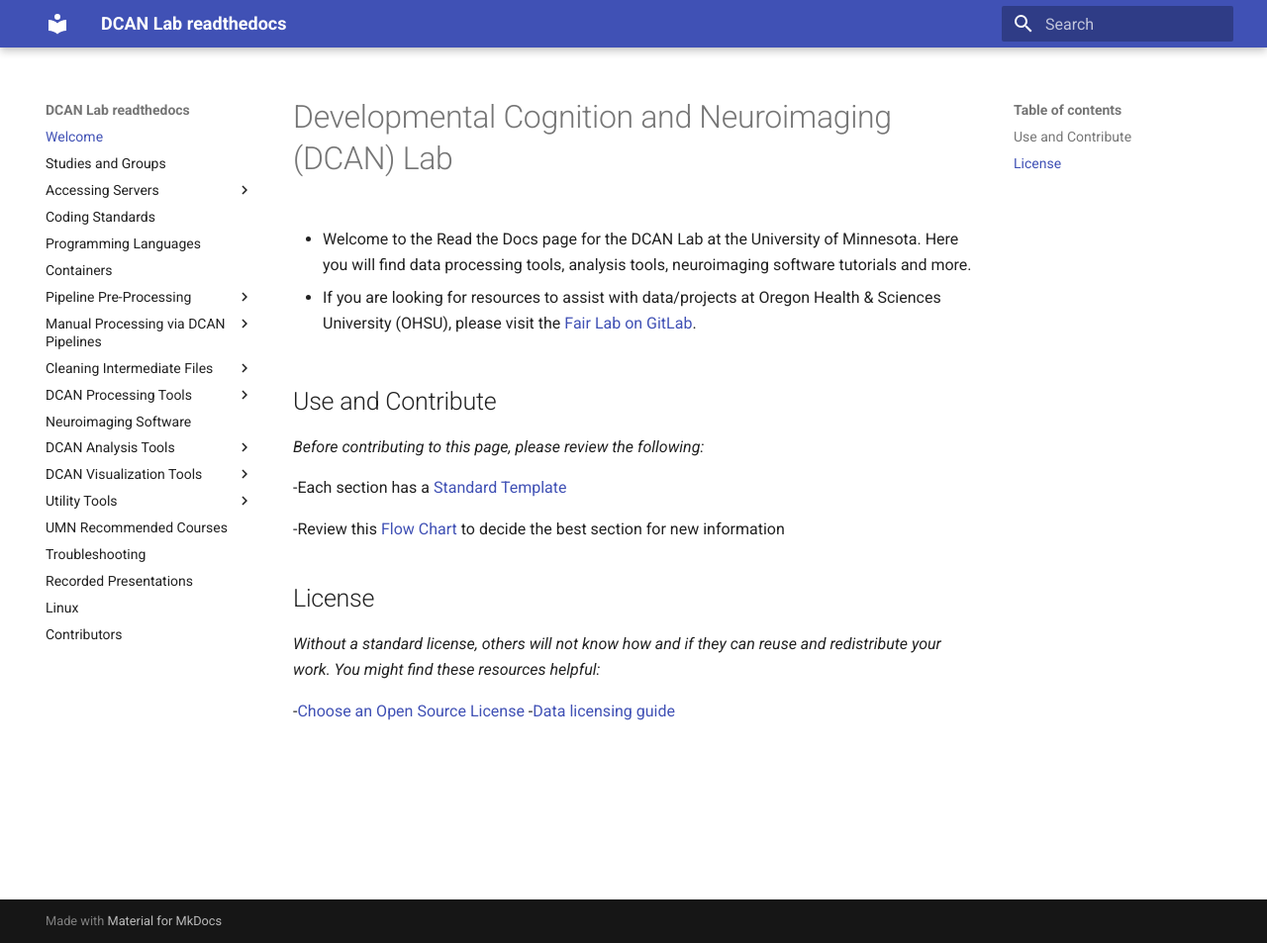
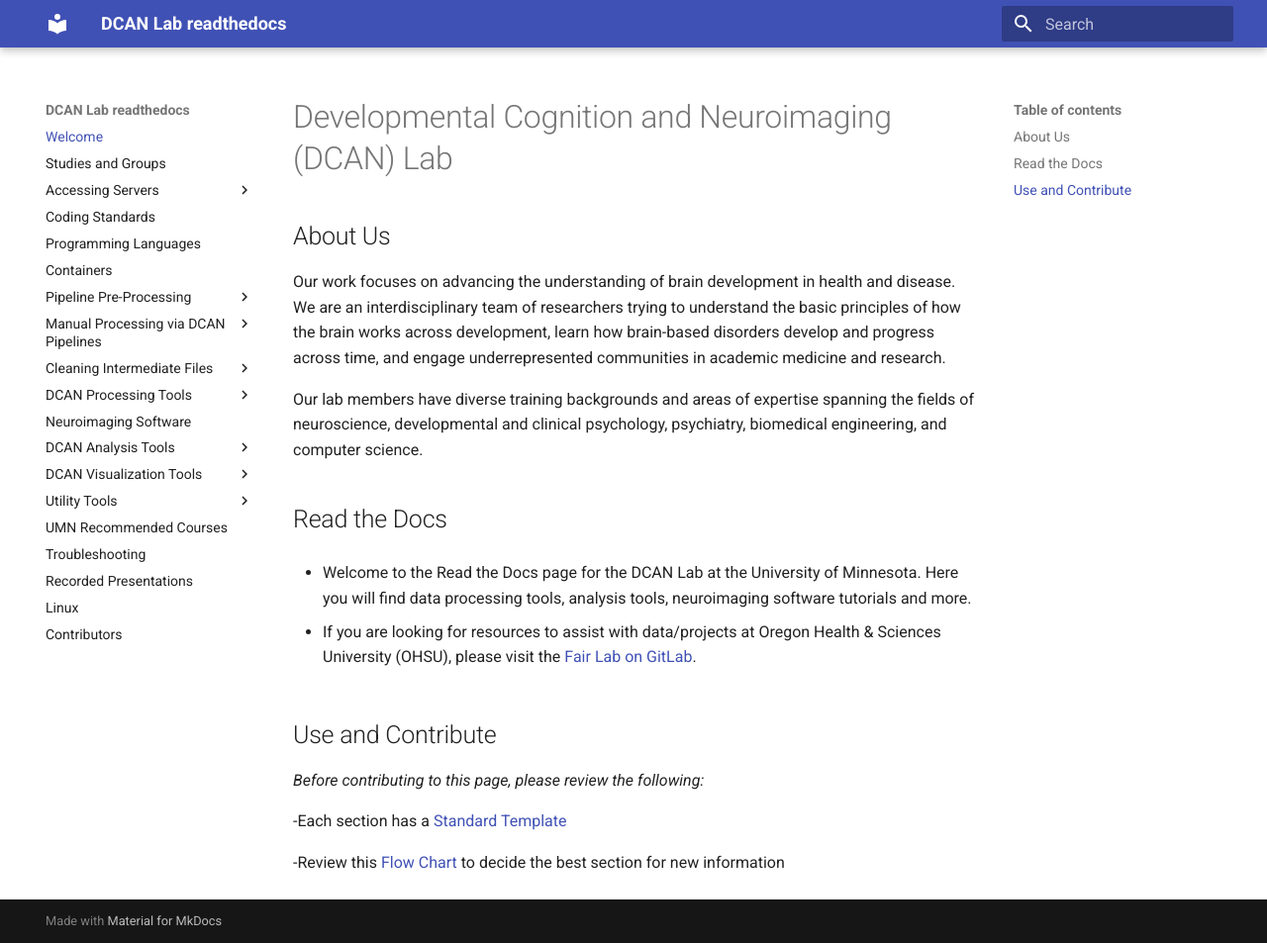
Before and after one commit to DCAN-Labs/dcan_rtd, an MkDocs documentation site: the page built from docs/index.md, in a window 1280 px wide and 953 px high. Shown: the whole window at 99% size. Built offline with MkDocs 1.6.1 and Material for MkDocs 9.7.7, drawn with Linux system fonts in a browser that asks for light colours.

Commit message:
Update index.md
added an About Us and removed License Section

```diff
--- a/docs/index.md
+++ b/docs/index.md
@@ -1,4 +1,12 @@
 # Developmental Cognition and Neuroimaging (DCAN) Lab
+
+## About Us
+
+Our work focuses on advancing the understanding of brain development in health and disease. We are an interdisciplinary team of researchers trying to understand the basic principles of how the brain works across development, learn how brain-based disorders develop and progress across time, and engage underrepresented communities in academic medicine and research.
+
+Our lab members have diverse training backgrounds and areas of expertise spanning the fields of neuroscience, developmental and clinical psychology, psychiatry, biomedical engineering, and computer science.
+
+## Read the Docs
 
 * Welcome to the Read the Docs page for the DCAN Lab at the University of Minnesota. Here you will find data processing tools, analysis tools, neuroimaging software tutorials and more.
 
@@ -11,10 +19,3 @@
 -Each section has a [Standard Template](insertlink)
 
 -Review this [Flow Chart](insertlink) to decide the best section for new information
-
-## License
-
-*Without a standard license, others will not know how and if they can reuse and redistribute your work. You might find these resources helpful:*
-
--[Choose an Open Source License](https://choosealicense.com/)
--[Data licensing guide](https://guides.nyu.edu/data_management/data-licensing)
```
